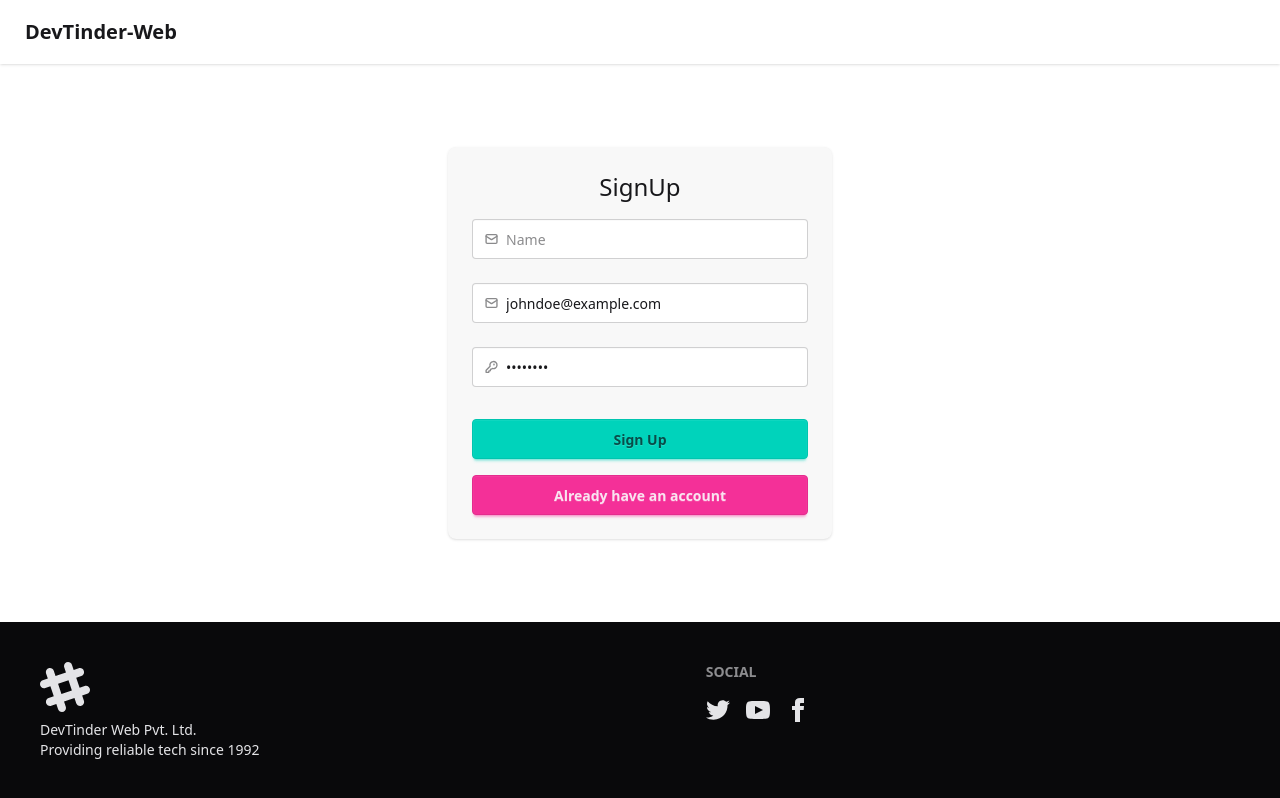
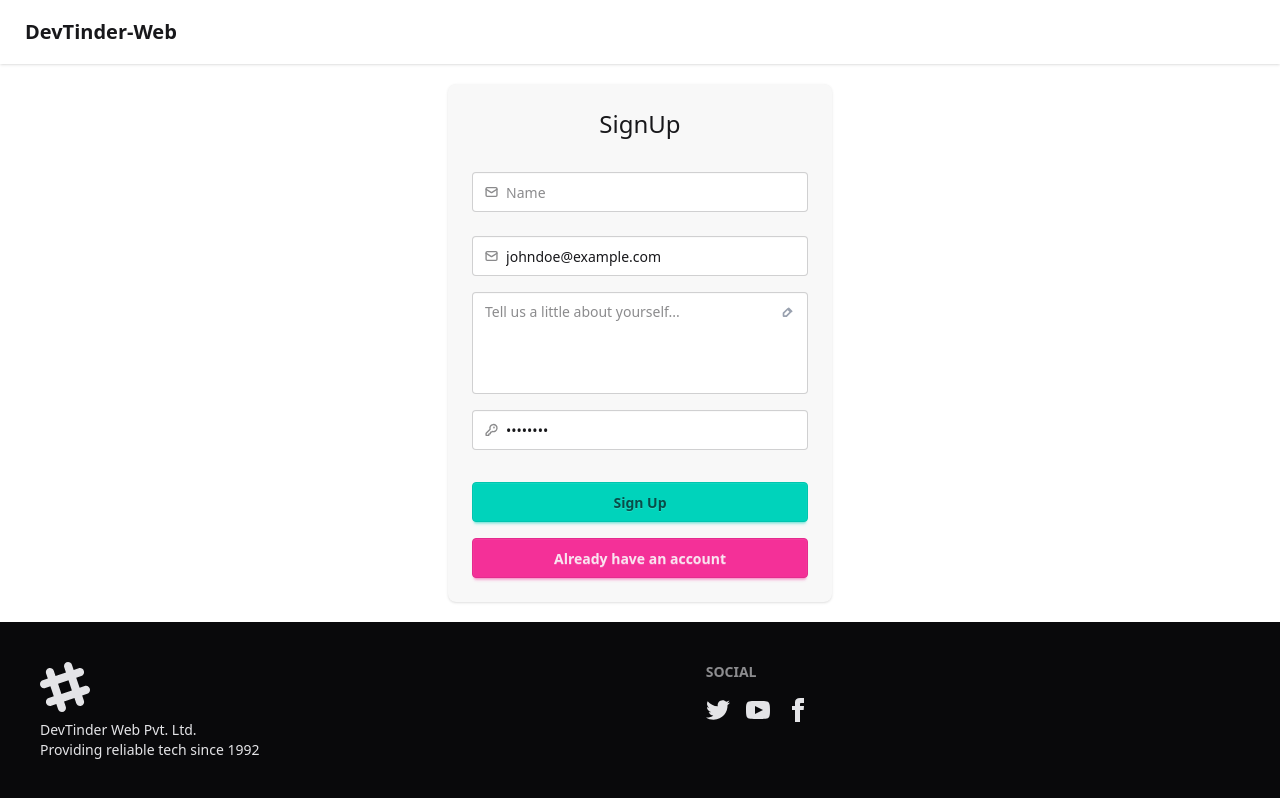
Before and after one commit to Kishan-kumar2020/new-project, a React (Vite) app: page /login in a window 1280 px wide. Both pictures are taken after a click on the button "Not signed up yet?". Built offline with nearby package versions, Linux system fonts and the light colour scheme.

Commit message:
Added loader and the userIcon for the feed page

```diff
--- a/src/components/Feed.jsx
+++ b/src/components/Feed.jsx
@@ -1,11 +1,66 @@
-import React from 'react'
+import axios from 'axios'
+import React, { useEffect, useState } from 'react'
+import { BASE_URL, USER_ICON_PATH } from '../utils/constants';
 
 const Feed = () => {
+
+  const [feed, setFeed] = useState([]);
+  const [currentIdx, setCurrentIdx] = useState(0);
+
+  const fetchConnections = async () => {
+    const token = localStorage.getItem('token');
+    try {
+      const { data } = await axios.get(`${BASE_URL}user/feed`, {
+        headers: {
+          Authorization: `Bearer ${token}`,
+        },
+      });
+      setFeed(data.users);
+      console.log('From get', data.users);
+    } catch (err) {
+      console.log(err.response?.data?.message);
+    }
+  }
+
+  useEffect(() => {
+    fetchConnections();
+  }, []);
+
+  const currentUser = feed[currentIdx];
+  const { name, photoURL, about } = currentUser ? currentUser : '';
+  const isNext = feed.length - currentIdx;
+  console.log('isNext', isNext);
+
+  if (!isNext) {
+    return <p className="text-center text-lg text-gray-500">No more users to show.</p>;
+  }
+
   return (
-    <div className='text-2xl justify-self-center'>
-      Feed
+    <div className="w-md mx-auto bg-base-100 rounded-lg shadow-xs overflow-hidden p-6 flex flex-col self-center items-center space-y-4 shadow-amber-50">
+      <img
+        src={photoURL ? photoURL : USER_ICON_PATH}
+        alt="Profile"
+        className="w-32 h-32 object-cover rounded-full border-4 border-primary"
+      />
+
+      <div className="text-center">
+        <h2 className="text-xl font-bold">{name}</h2>
+        <p className="text-sm text-gray-500">Age: 26</p>
+      </div>
+
+      <p className="text-center text-gray-700">{about}</p>
+
+      <div className="flex gap-4 w-full mt-4">
+        <button
+          onClick={() => setCurrentIdx(prev => prev + 1)}
+          className="flex-1 btn btn-outline btn-error"
+        >
+          Reject
+        </button>
+        <button className="flex-1 btn btn-primary">Send Request</button>
+      </div>
     </div>
-  )
+  );
 }
 
 export default Feed
--- /dev/null
+++ b/src/components/Loader.jsx
@@ -0,0 +1,14 @@
+import React from 'react'
+
+const Loader = ({ message = 'ABCDEF' }) => {
+    return (
+        <div className="w-full h-full flex flex-col">
+            <div className="text-center mb-4 text-green-500">{message}</div>
+            <div className="flex-1 flex justify-center items-center">
+                <div className="w-12 h-12 border-4 border-blue-500 border-t-transparent rounded-full animate-spin"></div>
+            </div>
+        </div>
+    );
+};
+
+export default Loader;
--- a/src/components/Login.jsx
+++ b/src/components/Login.jsx
@@ -11,11 +11,13 @@ const Login = () => {
         name: '',
         email: 'johndoe@example.com',
         password: 'John@123',
-        about: 'This is the default about for the user!',
+        about: '',
     });
 
     const [isSignUp, setIsSignUp] = useState(false);
     const [error, setError] = useState('');
+    const [message, setMessage] = useState('');
+
     const dispatch = useDispatch();
     const navigate = useNavigate();
 
@@ -36,19 +38,20 @@ const Login = () => {
 
             if (status === 200 || status === 201) {
                 localStorage.setItem('token', data.token);
+                console.log(data);
                 if (!isSignUp) {
                     dispatch(addUser(data.user));
                     navigate('/feed', { replace: true });
                 } else {
                     setIsSignUp(false);
+                    setMessage(data.message);
                 }
             } else {
                 setError(data.message || 'unexpected Error')
             }
         } catch (err) {
-            console.log(err);
-            const msg = err?.response?.data?.message || 'Server Error';
-            setError(msg);
+            const errMsg = err?.response?.data?.errors ? err?.response?.data?.errors[0]?.message : err?.response?.data?.message;
+            setError(errMsg);
         }
     };
 
@@ -57,7 +60,7 @@ const Login = () => {
             <div className="card-body">
                 <h1 className="text-2xl text-center">{isSignUp ? 'SignUp' : 'Login'}</h1>
 
-                {error && <p className='text-red-500 text-sm text-center mb-2'>{error}</p>}
+                <p className={`${error ? 'text-red-500' : 'text-green-500'} text-sm text-center mb-2`}>{error ? error : message}</p>
 
                 {isSignUp && <label className="w-full input validator my-2">
                     <svg className="h-[1em] opacity-50" xmlns="http://www.w3.org/2000/svg" viewBox="0 0 24 24">
@@ -89,6 +92,32 @@ const Login = () => {
                     </svg>
                     <input name='email' type="email" placeholder="Email" required value={email} onChange={handleChange} />
                 </label>
+                {isSignUp &&
+                    <>
+                        <div className="relative w-full">
+                            <textarea
+                                id="about"
+                                name="about"
+                                rows={4}
+                                maxLength={3000}
+                                placeholder="Tell us a little about yourself..."
+                                className="textarea textarea-bordered w-full resize-none pr-10"
+                                value={about}
+                                onChange={handleChange}
+                            />
+                            <svg
+                                xmlns="http://www.w3.org/2000/svg"
+                                className="w-5 h-5 text-gray-400 absolute right-3 top-3 pointer-events-none"
+                                fill="none"
+                                viewBox="0 0 24 24"
+                                stroke="currentColor"
+                                strokeWidth={2}
+                            >
+                                <path strokeLinecap="round" strokeLinejoin="round" d="M15.232 5.232l3.536 3.536M9 11l5-5 3.536 3.536-5 5H9v-3.536z" />
+                            </svg>
+                        </div>
+                    </>
+                }
                 <label className="w-full input validator my-2">
                     <svg className="h-[1em] opacity-50" xmlns="http://www.w3.org/2000/svg" viewBox="0 0 24 24">
                         <g
@@ -126,7 +155,10 @@ const Login = () => {
 
                 <div className='card-actions mt-2'>
                     <button
-                        onClick={() => setIsSignUp(!isSignUp)}
+                        onClick={() => {
+                            setIsSignUp(!isSignUp);
+                            setError('');
+                        }}
                         className='btn btn-block btn-secondary'>
                         {isSignUp ? 'Already have an account' : 'Not signed up yet?'}
                     </button>
--- a/src/utils/constants.js
+++ b/src/utils/constants.js
@@ -1 +1,5 @@
 export const BASE_URL = 'http://localhost:5000/api/';
+
+import UserIconSVG from './icons/UserIcon.svg';
+export const USER_ICON_PATH = UserIconSVG;
+// export { default as USER_ICON_PATH } from './icons/UserIcon.svg';
```
Also changed, not shown: src/utils/icons/UserIcon.svg (added), 1 other file (tests, documents, lock files or other folders).
